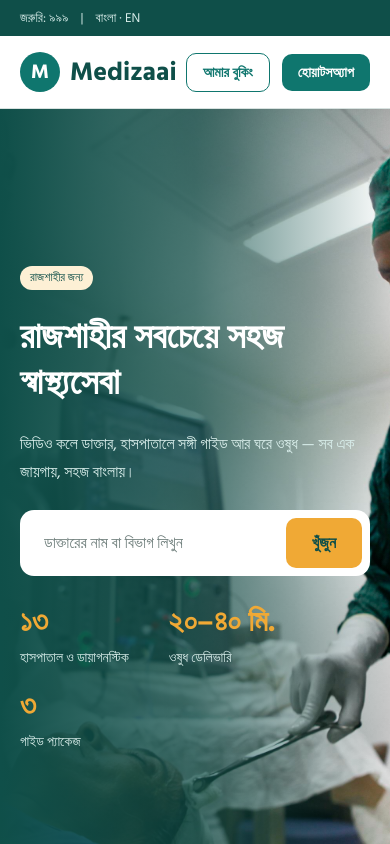
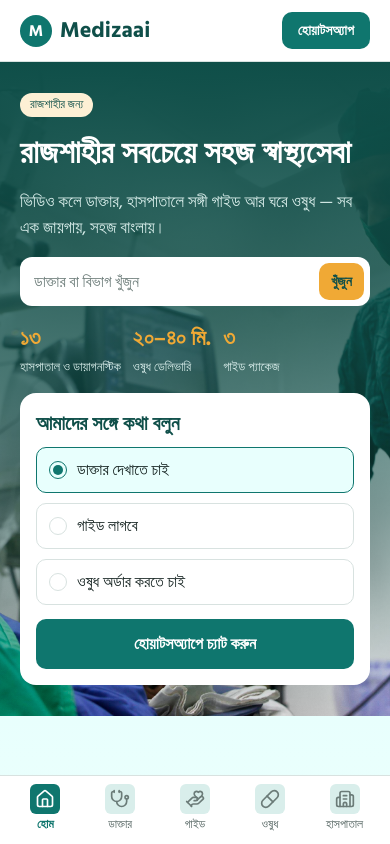
Before and after one commit to ShahJabir/medizaai-frontend, a Next.js app: page / in a window 390 px wide. Shown: the top 844 px of the page. Built offline with nearby package versions, Linux system fonts and the light colour scheme.

Commit message:
mobile responsiveness working

```diff
--- a/src/app/(site)/layout.tsx
+++ b/src/app/(site)/layout.tsx
@@ -1,6 +1,7 @@
 import { TopBar } from "@/components/layout/top-bar";
 import { Navbar } from "@/components/layout/navbar";
 import { Footer } from "@/components/layout/footer";
+import { BottomNav } from "@/components/layout/bottom-nav";
 import { CartHydrator } from "@/components/layout/cart-hydrator";
 
 export default function SiteLayout({
@@ -13,8 +14,9 @@ export default function SiteLayout({
     <CartHydrator />
       <TopBar />
       <Navbar />
-      <main>{children}</main>
+      <main className="pb-[70px] md:pb-0">{children}</main>
       <Footer />
+      <BottomNav />
     </>
   );
 }
--- a/src/components/doctors/doctor-list-item.tsx
+++ b/src/components/doctors/doctor-list-item.tsx
@@ -10,7 +10,7 @@ export function DoctorListItem({ doctor }: { doctor: Doctor }) {
 
   return (
     <article className="flex flex-col gap-5 rounded-[12px] border border-line bg-surface p-5 sm:flex-row sm:items-center">
-      <div className="relative size-28 shrink-0 overflow-hidden rounded-full bg-ph">
+      <div className="relative size-[72px] shrink-0 overflow-hidden rounded-full bg-ph md:size-28">
         <Image
           src={doctor.image}
           alt={doctor.name}
--- a/src/components/home/hero.tsx
+++ b/src/components/home/hero.tsx
@@ -1,5 +1,6 @@
 import Image from "next/image";
 import { Container } from "@/components/shared/container";
+import { CONTACT } from "@/lib/constants";
 
 const STATS = [
   { value: "১৩", label: "হাসপাতাল ও ডায়াগনস্টিক" },
@@ -7,10 +8,15 @@ const STATS = [
   { value: "৩", label: "গাইড প্যাকেজ" },
 ];
 
+const CHAT_OPTIONS = [
+  { label: "ডাক্তার দেখাতে চাই", selected: true },
+  { label: "গাইড লাগবে", selected: false },
+  { label: "ওষুধ অর্ডার করতে চাই", selected: false },
+];
+
 export function Hero() {
   return (
     <section className="relative isolate overflow-hidden bg-brand-900">
-      {/* Background image: public/images/hero/hero-bg.jpg */}
       <Image
         src="/images/home/hero/hero-bg.jpg"
         alt=""
@@ -19,32 +25,29 @@ export function Hero() {
         sizes="100vw"
         className="-z-20 object-cover"
       />
-      {/* Left gradient overlay */}
       <div
-  aria-hidden
-  className="absolute inset-y-0 left-0 -z-10 w-[1000px] max-w-full bg-gradient-to-r from-brand-900 via-brand-900/70 to-[rgba(15,34,51,0)] lg:w-[min(1200px,70%)]"
-/>
+        aria-hidden
+        className="absolute inset-0 -z-10 bg-gradient-to-b from-brand-900 via-brand-900/70 to-transparent md:bg-gradient-to-r md:from-brand-900 md:via-brand-900/70 md:to-[rgba(15,34,51,0)]"
+      />
 
-      <Container className="flex min-h-[800px] items-center py-[72px]">
-        <div className="flex w-full max-w-[696px] flex-col items-start gap-6">
+      <Container className="flex min-h-[654px] flex-col justify-center gap-4 py-6 md:min-h-[800px] md:py-[72px]">
+        <div className="flex w-full max-w-[696px] flex-col items-start gap-4 md:gap-6">
           <span className="rounded-full bg-accent-100 px-[10px] py-[3px] text-xs leading-[18px] font-medium text-brand-900">
             রাজশাহীর জন্য
           </span>
 
-          <h1 className="text-[36px] leading-[46px] font-bold text-white sm:text-[44px] sm:leading-[54px] lg:text-[56px] lg:leading-[67px]">
+          <h1 className="text-[32px] leading-[40px] font-bold text-white md:text-[44px] md:leading-[54px] lg:text-[56px] lg:leading-[67px]">
             রাজশাহীর সবচেয়ে সহজ স্বাস্থ্যসেবা
           </h1>
 
-          <p className="text-base leading-7 text-brand-100 md:text-[20px] md:leading-[30px]">
-            ভিডিও কলে ডাক্তার, হাসপাতালে সঙ্গী গাইড আর ঘরে ওষুধ — সব এক জায়গায়,
-            সহজ বাংলায়।
+          <p className="text-[17px] leading-[26px] text-brand-100 md:text-base md:leading-7 lg:text-[20px] lg:leading-[30px]">
+            ভিডিও কলে ডাক্তার, হাসপাতালে সঙ্গী গাইড আর ঘরে ওষুধ — সব এক জায়গায়, সহজ বাংলায়।
           </p>
 
-          {/* Search bar */}
           <form
             action="/doctors"
             method="get"
-            className="flex w-full items-center gap-4 rounded-[14px] bg-white py-2 pr-2 pl-6 focus-within:ring-2 focus-within:ring-accent"
+            className="flex w-full items-center gap-2 rounded-[12px] bg-white py-[6px] pr-[6px] pl-[14px] focus-within:ring-2 focus-within:ring-accent md:gap-4 md:rounded-[14px] md:py-2 md:pr-2 md:pl-6"
           >
             <span className="hidden text-base leading-6 font-medium whitespace-nowrap text-ink sm:inline">
               সেবা: ডাক্তার
@@ -55,45 +58,72 @@ export function Hero() {
             <input
               type="search"
               name="q"
-              aria-label="ডাক্তারের নাম বা বিভাগ"
-              placeholder="ডাক্তারের নাম বা বিভাগ লিখুন"
+              aria-label="ডাক্তার বা বিভাগ খুঁজুন"
+              placeholder="ডাক্তার বা বিভাগ খুঁজুন"
               className="min-w-0 flex-1 bg-transparent text-base leading-6 text-ink outline-none placeholder:text-ink-3"
             />
             <button
               type="submit"
-              className="rounded-[10px] bg-accent px-[26px] py-[13px] text-base leading-6 font-semibold whitespace-nowrap text-brand-900"
+              className="rounded-[10px] bg-accent px-3 py-[8px] text-sm leading-[21px] font-semibold whitespace-nowrap text-brand-900 md:px-[26px] md:py-[13px] md:text-base md:leading-6"
             >
               খুঁজুন
             </button>
           </form>
 
-          {/* Stats */}
-          <dl className="flex flex-wrap gap-x-10 gap-y-4">
+          <dl className="flex flex-wrap gap-x-3 gap-y-2 md:gap-x-10 md:gap-y-4">
             {STATS.map((stat) => (
               <div key={stat.label} className="flex flex-col gap-0.5">
                 <dt className="sr-only">{stat.label}</dt>
-                <dd className="text-[30px] leading-[45px] font-bold text-accent">
+                <dd className="text-[22px] leading-[33px] font-bold text-accent md:text-[30px] md:leading-[45px]">
                   {stat.value}
                 </dd>
-                <p className="text-sm leading-[21px] text-brand-100" aria-hidden>
+                <p className="text-[13px] leading-5 text-brand-100 md:text-sm md:leading-[21px]" aria-hidden>
                   {stat.label}
                 </p>
               </div>
             ))}
           </dl>
         </div>
+
+        <div className="w-full max-w-[358px] rounded-[16px] bg-white p-4 md:hidden">
+          <p className="mb-2 text-[20px] leading-[30px] font-bold text-brand-900">
+            আমাদের সঙ্গে কথা বলুন
+          </p>
+          <div className="flex flex-col gap-[10px]">
+            {CHAT_OPTIONS.map((opt) => (
+              <div
+                key={opt.label}
+                className={`flex items-center gap-[10px] rounded-[10px] border px-3 py-[10px] ${
+                  opt.selected
+                    ? "border-brand-700 bg-mint"
+                    : "border-line bg-white"
+                }`}
+              >
+                <span
+                  className={`flex size-[18px] items-center justify-center rounded-full border ${
+                    opt.selected ? "border-brand-700" : "border-line"
+                  }`}
+                >
+                  {opt.selected && (
+                    <span className="size-[10px] rounded-full bg-brand-700" />
+                  )}
+                </span>
+                <span className="text-base leading-6 font-medium text-ink">
+                  {opt.label}
+                </span>
+              </div>
+            ))}
+            <a
+              href={CONTACT.whatsappLink}
+              target="_blank"
+              rel="noopener noreferrer"
+              className="mt-1 flex items-center justify-center rounded-[10px] bg-brand-700 py-[13px] text-base leading-6 font-semibold text-white"
+            >
+              হোয়াটসঅ্যাপে চ্যাট করুন
+            </a>
+          </div>
+        </div>
       </Container>
-
-      {/* Slider dots (static for now, carousel pore) */}
-      <div
-        aria-hidden
-        className="absolute bottom-4 left-1/2 flex w-[84px] -translate-x-1/2 items-center justify-between"
-      >
-        <span className="size-[10px] rounded-full bg-brand-700" />
-        <span className="size-[10px] rounded-full bg-ph" />
-        <span className="size-[10px] rounded-full bg-ph" />
-        <span className="size-[10px] rounded-full bg-ph" />
-      </div>
     </section>
   );
 }
--- a/src/components/home/our-guides.tsx
+++ b/src/components/home/our-guides.tsx
@@ -7,7 +7,7 @@ import { GUIDES } from "@/data/guides";
 
 export function OurGuides() {
   return (
-    <section className="bg-gradient-to-b from-mint to-cream py-16 md:py-[100px]">
+    <section className="hidden bg-gradient-to-b from-mint to-cream py-16 md:block md:py-[100px]">
       <Container className="flex flex-col gap-10 md:gap-[60px]">
         <SectionHeading
           title="আমাদের গাইড"
--- a/src/components/home/try-now.tsx
+++ b/src/components/home/try-now.tsx
@@ -29,7 +29,7 @@ const ACTIONS = [
 
 export function TryNow() {
   return (
-    <section className="bg-brand-900 py-12 md:py-[100px]">
+    <section className="hidden bg-brand-900 py-12 md:block md:py-[100px]">
       <Container className="flex flex-col gap-10 md:gap-[60px]">
         <SectionHeading title="আজই শুরু করুন" light />
 
--- /dev/null
+++ b/src/components/layout/bottom-nav.tsx
@@ -0,0 +1,57 @@
+"use client";
+
+import Link from "next/link";
+import { usePathname } from "next/navigation";
+import { Home, Stethoscope, HandHeart, Pill, Building2 } from "lucide-react";
+
+const TABS = [
+  { href: "/", label: "হোম", match: (p: string) => p === "/" },
+  { href: "/doctors", label: "ডাক্তার", match: (p: string) => p.startsWith("/doctors") },
+  { href: "/guides", label: "গাইড", match: (p: string) => p.startsWith("/guides") },
+  { href: "/medicines", label: "ওষুধ", match: (p: string) => p.startsWith("/medicines") || p.startsWith("/cart") || p.startsWith("/checkout") },
+  { href: "/hospitals", label: "হাসপাতাল", match: (p: string) => p.startsWith("/hospitals") },
+];
+
+const ICONS = [Home, Stethoscope, HandHeart, Pill, Building2];
+
+export function BottomNav() {
+  const pathname = usePathname();
+  return (
+    <nav
+      aria-label="মোবাইল নেভিগেশন"
+      className="fixed inset-x-0 bottom-0 z-40 border-t border-line bg-surface md:hidden"
+    >
+      <div className="mx-auto flex max-w-[390px] items-center justify-between px-2 py-[8px] pb-[10px]">
+        {TABS.map((tab, i) => {
+          const active = tab.match(pathname);
+          const Icon = ICONS[i];
+          return (
+            <Link
+              key={tab.href}
+              href={tab.href}
+              className="flex flex-1 flex-col items-center gap-[2px]"
+            >
+              <span
+                className={`flex size-[30px] items-center justify-center rounded-[6px] ${
+                  active ? "bg-brand-700" : "bg-brand-100"
+                }`}
+              >
+                <Icon
+                  className={`size-5 ${active ? "text-white" : "text-ink-3"}`}
+                  strokeWidth={2}
+                />
+              </span>
+              <span
+                className={`text-[12px] leading-[18px] ${
+                  active ? "font-bold text-brand-700" : "font-medium text-ink-2"
+                }`}
+              >
+                {tab.label}
+              </span>
+            </Link>
+          );
+        })}
+      </div>
+    </nav>
+  );
+}
--- a/src/components/layout/navbar.tsx
+++ b/src/components/layout/navbar.tsx
@@ -7,12 +7,12 @@ import { CONTACT } from "@/lib/constants";
 export function Navbar() {
   return (
     <header className="border-b border-line bg-surface">
-      <Container className="flex items-center justify-between py-4">
-        <Link href="/" className="flex items-center gap-[10px]">
-          <span className="flex size-10 items-center justify-center rounded-[20px] bg-brand-700 text-[20px] leading-[30px] font-bold text-white">
+      <Container className="flex items-center justify-between py-3 md:py-4">
+        <Link href="/" className="flex items-center gap-2 md:gap-[10px]">
+          <span className="flex size-8 items-center justify-center rounded-[16px] bg-brand-700 text-base leading-6 font-bold text-white md:size-10 md:rounded-[20px] md:text-[20px] md:leading-[30px]">
             M
           </span>
-          <span className="text-[26px] leading-[39px] font-bold text-brand-900">
+          <span className="text-[22px] leading-[33px] font-bold text-brand-900 md:text-[26px] md:leading-[39px]">
             Medizaai
           </span>
         </Link>
@@ -21,10 +21,10 @@ export function Navbar() {
           <NavLinks />
         </Suspense>
 
-        <div className="flex items-center gap-3">
+        <div className="flex items-center gap-2 md:gap-3">
           <Link
             href="/account/bookings"
-            className="rounded-[10px] border border-brand-700 bg-surface px-4 py-2 text-sm leading-[21px] font-semibold whitespace-nowrap text-brand-700"
+            className="hidden rounded-[10px] border border-brand-700 bg-surface px-4 py-2 text-sm leading-[21px] font-semibold whitespace-nowrap text-brand-700 md:inline-flex"
           >
             আমার বুকিং
           </Link>
--- a/src/components/layout/top-bar.tsx
+++ b/src/components/layout/top-bar.tsx
@@ -3,7 +3,7 @@ import { CONTACT } from "@/lib/constants";
 
 export function TopBar() {
   return (
-    <div className="bg-brand-900 text-[13px] leading-5 text-brand-100">
+    <div className="hidden bg-brand-900 text-[13px] leading-5 text-brand-100 md:block">
       <Container className="flex items-center justify-between gap-4 py-2">
         <p className="hidden md:block">
           রাজশাহীর বিশ্বস্ত স্বাস্থ্যসেবা · হোয়াটসঅ্যাপ: {CONTACT.whatsappDisplay}
--- a/src/components/medicines/medicines-browser.tsx
+++ b/src/components/medicines/medicines-browser.tsx
@@ -46,7 +46,7 @@ export async function MedicinesBrowser({
             />
 
             {medicines.length > 0 ? (
-              <ul className="grid gap-5 sm:grid-cols-2 xl:grid-cols-3">
+              <ul className="grid grid-cols-2 gap-3 sm:gap-5 xl:grid-cols-3">
                 {medicines.map((medicine) => (
                   <li key={medicine.slug} className="flex">
                     <MedicineCard medicine={medicine} />
```
Also changed, not shown: 2 other files (tests, documents, lock files or other folders).
